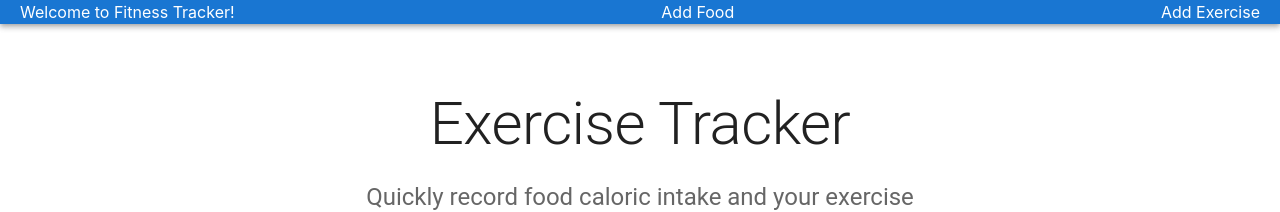
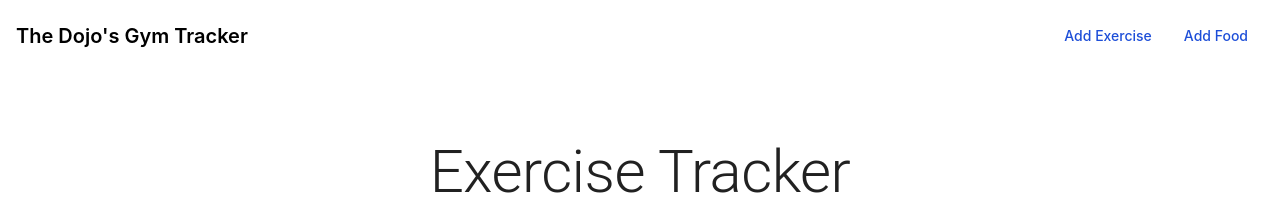
Before and after one commit to AllenEmmet/Group_Project, a React (Create React App) app in the folder client/: page / in a window 1280 px wide. Shown: the top 212 px of the page. Built offline with nearby package versions, Linux system fonts and the light colour scheme; no server answers.

Commit message:
navbar updates couldnt figure out the Grid on @mui so I made the navbar with Tailwind -JC Gonzalez

```diff
--- a/client/src/components/Dashboard.js
+++ b/client/src/components/Dashboard.js
@@ -8,20 +8,14 @@ import React, { useEffect, useState } from "react";
 import axios from "axios";
 import { Link, useNavigate } from "react-router-dom";
 
-import AppBar from '@mui/material/AppBar';
-import Box from '@mui/material/Box';
 import Button from '@mui/material/Button';
 import Card from '@mui/material/Card';
 import CardActions from '@mui/material/CardActions';
 import CardContent from '@mui/material/CardContent';
 import CardHeader from '@mui/material/CardHeader';
-import CssBaseline from '@mui/material/CssBaseline';
 import Grid from '@mui/material/Grid';
-import StarIcon from '@mui/icons-material/StarBorder';
-import Toolbar from '@mui/material/Toolbar';
 import Typography from '@mui/material/Typography';
 //import Link from '@mui/material/Link';
-import GlobalStyles from '@mui/material/GlobalStyles';
 import Container from '@mui/material/Container';
 
 const Dashboard = () => {
--- a/client/src/components/Header.js
+++ b/client/src/components/Header.js
@@ -1,15 +1,34 @@
-import React, { useState } from 'react'
-import { Link} from 'react-router-dom'
+import { Link } from 'react-router-dom'
+import * as React from 'react';
+/*
+  *           <Link to={'/exercise/add'}>
+          <Button color="inherit">Add Exercise</Button>
+          </Link>
+          <Link to={'/food/add'}>
+          <Button color="inherit">Add Food</Button>
+          </Link>
+*/
 
-const Header = () => {
 
+export default function Header() {
   return (
-    <div style={{display: 'flex', justifyContent: 'space-between', paddingLeft: '20px', paddingRight: '20px'}}>
-        <h1>Welcome to Fitness Tracker!</h1>
-        <Link to={'/food/add'} style={{color: 'white'}}>Add Food</Link>
-        <Link to={'/exercise/add'} style={{color: 'white'}}>Add Exercise</Link>
+  <nav className="bg-white border-gray-200 px-2 sm:px-4 py-2.5 rounded dark:bg-gray-900">
+  <div className="container flex flex-wrap justify-between items-center mx-auto">
+        <span className="self-center text-xl font-semibold whitespace-nowrap dark:text-white">The Dojo's Gym Tracker</span>
+    <button data-collapse-toggle="navbar-default" type="button" className="inline-flex items-center p-2 ml-3 text-sm text-gray-500 rounded-lg md:hidden hover:bg-gray-100 focus:outline-none focus:ring-2 focus:ring-gray-200 dark:text-gray-400 dark:hover:bg-gray-700 dark:focus:ring-gray-600" aria-controls="navbar-default" aria-expanded="false">
+      <span className="sr-only">Open main menu</span>
+    </button>
+    <div className="hidden w-full md:block md:w-auto" id="navbar-default">
+      <ul className="flex flex-col p-4 mt-4 bg-gray-50 rounded-lg border border-gray-100 md:flex-row md:space-x-8 md:mt-0 md:text-sm md:font-medium md:border-0 md:bg-white dark:bg-gray-800 md:dark:bg-gray-900 dark:border-gray-700">
+        <li>
+          <Link to={'/exercise/add'} className="block py-2 pr-4 pl-3 text-white bg-blue-700 rounded md:bg-transparent md:text-blue-700 md:p-0 dark:text-white" aria-current="page">Add Exercise</Link>
+        </li>
+        <li>
+          <Link to={'/food/add'} className="block py-2 pr-4 pl-3 text-white bg-blue-700 rounded md:bg-transparent md:text-blue-700 md:p-0 dark:text-white" aria-current="page">Add Food</Link>
+        </li>
+      </ul>
     </div>
-  )
+  </div>
+</nav>
+);
 }
-
-export default Header
--- a/client/src/components/Header2.js
+++ b/client/src/components/Header2.js
@@ -1,14 +1,36 @@
-import React, { useState } from 'react'
-import { Link} from 'react-router-dom'
+import { Link } from 'react-router-dom'
+import * as React from 'react';
+import AppBar from '@mui/material/AppBar';
+import Grid from '@mui/material/Grid';
+import Toolbar from '@mui/material/Toolbar';
+import Typography from '@mui/material/Typography';
+import Button from '@mui/material/Button';
+/*
+  *           <Link to={'/exercise/add'}>
+          <Button color="inherit">Add Exercise</Button>
+          </Link>
+          <Link to={'/food/add'}>
+          <Button color="inherit">Add Food</Button>
+          </Link>
+*/
 
-const Header2 = () => {
 
+export default function Header() {
   return (
-    <div style={{display: 'flex', justifyContent: 'space-between', paddingLeft: '20px', paddingRight: '20px'}}>
-        <h1>Welcome to Fitness Tracker!</h1>
-        <Link to={'/'} style={{color: 'white'}}>Home</Link>
+  <nav className="bg-white border-gray-200 px-2 sm:px-4 py-2.5 rounded dark:bg-gray-900">
+  <div className="container flex flex-wrap justify-between items-center mx-auto">
+        <span className="self-center text-xl font-semibold whitespace-nowrap dark:text-white">The Dojo's Gym Tracker</span>
+    <button data-collapse-toggle="navbar-default" type="button" className="inline-flex items-center p-2 ml-3 text-sm text-gray-500 rounded-lg md:hidden hover:bg-gray-100 focus:outline-none focus:ring-2 focus:ring-gray-200 dark:text-gray-400 dark:hover:bg-gray-700 dark:focus:ring-gray-600" aria-controls="navbar-default" aria-expanded="false">
+      <span className="sr-only">Open main menu</span>
+    </button>
+    <div className="hidden w-full md:block md:w-auto" id="navbar-default">
+      <ul className="flex flex-col p-4 mt-4 bg-gray-50 rounded-lg border border-gray-100 md:flex-row md:space-x-8 md:mt-0 md:text-sm md:font-medium md:border-0 md:bg-white dark:bg-gray-800 md:dark:bg-gray-900 dark:border-gray-700">
+        <li>
+          <Link to={'/'} className="block py-2 pr-4 pl-3 text-white bg-blue-700 rounded md:bg-transparent md:text-blue-700 md:p-0 dark:text-white" aria-current="page">Home</Link>
+        </li>
+      </ul>
     </div>
-  )
+  </div>
+</nav>
+  );
 }
-
-export default Header2
--- a/client/src/views/Main.js
+++ b/client/src/views/Main.js
@@ -5,18 +5,15 @@
   */
 
 import React from 'react'
-import { useState } from 'react'
 import Header from '../components/Header'
-
-import { AppBar } from '@mui/material'
 import Dashboard from '../components/Dashboard'
 
 const Main = () => {
 
   return (
     <div>
-        <AppBar position='sticky'><Header/></AppBar>
-        <Dashboard></Dashboard>
+    <Header/>
+    <Dashboard/>
     </div>
   )
 }
```
